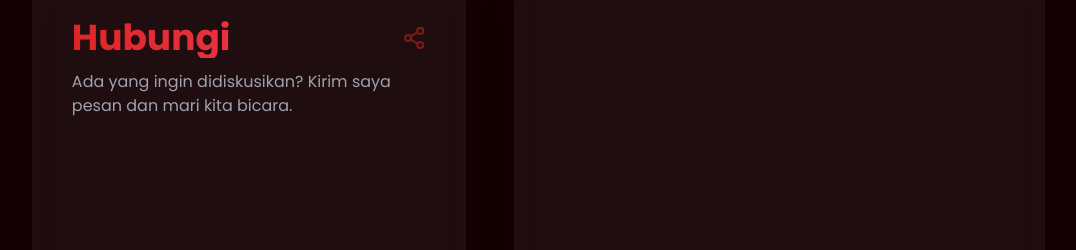
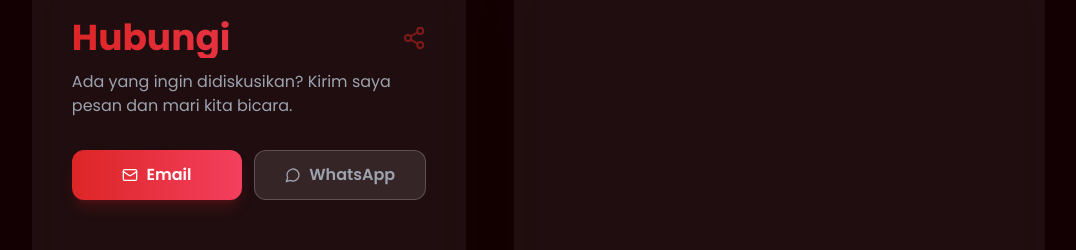
Before and after one commit to Fazrilukman/my-portofolioV2, a React (Vite) app: page / in a window 1280 px wide. Shown: the part 3025-3275 px from the top of the page, without its empty margins (106-1182 px from the left). Built offline with nearby package versions, Linux system fonts and the light colour scheme; no server answers; the database is empty.

Commit message:
add WhatsApp integration to contact form

```diff
--- a/src/Pages/Contact.jsx
+++ b/src/Pages/Contact.jsx
@@ -1,5 +1,5 @@
 import React, { useState, useEffect } from "react";
-import { Share2, User, Mail, MessageSquare, Send } from "lucide-react";
+import { Share2, User, Mail, MessageSquare, Send, MessageCircle } from "lucide-react";
 import { Link } from "react-router-dom";
 import SocialLinks from "../components/SocialLinks";
 import Komentar from "../components/Commentar";
@@ -15,6 +15,10 @@ const ContactPage = () => {
     message: "",
   });
   const [isSubmitting, setIsSubmitting] = useState(false);
+  const [contactMethod, setContactMethod] = useState("email"); // "email" atau "whatsapp"
+
+  // Ambil nomor WhatsApp dari .env, jika tidak ada gunakan default
+  const whatsappNumber = import.meta.env.VITE_WHATSAPP_NUMBER || "62";
 
   useEffect(() => {
     AOS.init({
@@ -32,6 +36,12 @@ const ContactPage = () => {
 
   const handleSubmit = async (e) => {
     e.preventDefault();
+
+    if (contactMethod === "whatsapp") {
+      handleWhatsAppSubmit();
+      return;
+    }
+
     setIsSubmitting(true);
 
     Swal.fire({
@@ -107,6 +117,33 @@ const ContactPage = () => {
     }
   };
 
+  const handleWhatsAppSubmit = () => {
+    if (!formData.name || !formData.email || !formData.message) {
+      Swal.fire({
+        title: 'Validasi!',
+        text: 'Semua field harus diisi terlebih dahulu.',
+        icon: 'warning',
+        confirmButtonColor: '#dc2626'
+      });
+      return;
+    }
+
+    // Format pesan untuk WhatsApp
+    const message = `Halo, nama saya ${formData.name}.\n\nEmail: ${formData.email}\n\nPesan:\n${formData.message}`;
+    const encodedMessage = encodeURIComponent(message);
+
+    // Buka WhatsApp dengan nomor dan pesan yang sudah di-encode
+    const whatsappUrl = `https://wa.me/${whatsappNumber}?text=${encodedMessage}`;
+    window.open(whatsappUrl, '_blank');
+
+    // Reset form
+    setFormData({
+      name: "",
+      email: "",
+      message: "",
+    });
+  };
+
   return (
     <div className="px-[5%] sm:px-[5%] lg:px-[10%] " >
       <div className="text-center lg:mt-[5%] mt-10 mb-2 sm:px-0 px-[5%]">
@@ -156,6 +193,34 @@ const ContactPage = () => {
                 </p>
               </div>
               <Share2 className="w-10 h-10 text-[#dc2626] opacity-50" />
+            </div>
+
+            {/* Toggle antara Email dan WhatsApp */}
+            <div className="mb-8 flex gap-3">
+              <button
+                type="button"
+                onClick={() => setContactMethod("email")}
+                className={`flex-1 py-3 px-4 rounded-xl font-semibold transition-all duration-300 flex items-center justify-center gap-2 ${
+                  contactMethod === "email"
+                    ? "bg-gradient-to-r from-[#dc2626] to-[#f43f5e] text-white shadow-lg shadow-[#dc2626]/20"
+                    : "bg-white/10 text-gray-400 border border-white/20 hover:border-[#dc2626]/30"
+                }`}
+              >
+                <Mail className="w-4 h-4" />
+                Email
+              </button>
+              <button
+                type="button"
+                onClick={() => setContactMethod("whatsapp")}
+                className={`flex-1 py-3 px-4 rounded-xl font-semibold transition-all duration-300 flex items-center justify-center gap-2 ${
+                  contactMethod === "whatsapp"
+                    ? "bg-gradient-to-r from-green-600 to-green-500 text-white shadow-lg shadow-green-600/20"
+                    : "bg-white/10 text-gray-400 border border-white/20 hover:border-green-600/30"
+                }`}
+              >
+                <MessageCircle className="w-4 h-4" />
+                WhatsApp
+              </button>
             </div>
 
             <form
@@ -217,10 +282,23 @@ const ContactPage = () => {
                 data-aos-delay="400"
                 type="submit"
                 disabled={isSubmitting}
-                className="w-full bg-gradient-to-r from-[#dc2626] to-[#f43f5e] text-white py-4 rounded-xl font-semibold transition-all duration-300 hover:scale-[1.02] hover:shadow-lg hover:shadow-[#dc2626]/20 active:scale-[0.98] flex items-center justify-center gap-2 disabled:opacity-50 disabled:cursor-not-allowed disabled:hover:scale-100"
+                className={`w-full text-white py-4 rounded-xl font-semibold transition-all duration-300 active:scale-[0.98] flex items-center justify-center gap-2 disabled:opacity-50 disabled:cursor-not-allowed disabled:hover:scale-100 ${
+                  contactMethod === "whatsapp"
+                    ? "bg-gradient-to-r from-green-600 to-green-500 hover:scale-[1.02] hover:shadow-lg hover:shadow-green-600/20"
+                    : "bg-gradient-to-r from-[#dc2626] to-[#f43f5e] hover:scale-[1.02] hover:shadow-lg hover:shadow-[#dc2626]/20"
+                }`}
               >
-                <Send className="w-5 h-5" />
-                {isSubmitting ? 'Mengirim...' : 'Kirim Pesan'}
+                {contactMethod === "whatsapp" ? (
+                  <>
+                    <MessageCircle className="w-5 h-5" />
+                    {isSubmitting ? 'Membuka WhatsApp...' : 'Kirim via WhatsApp'}
+                  </>
+                ) : (
+                  <>
+                    <Send className="w-5 h-5" />
+                    {isSubmitting ? 'Mengirim...' : 'Kirim Pesan'}
+                  </>
+                )}
               </button>
             </form>
 
```
